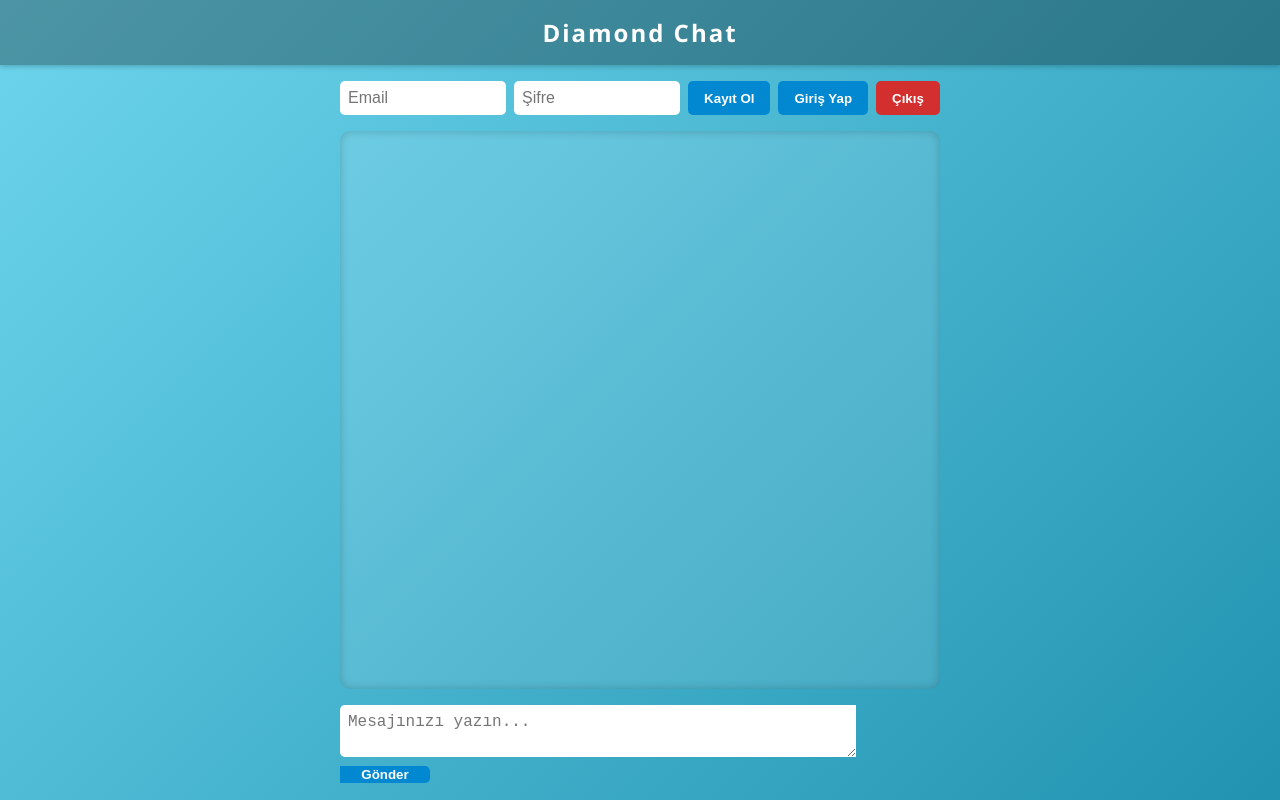
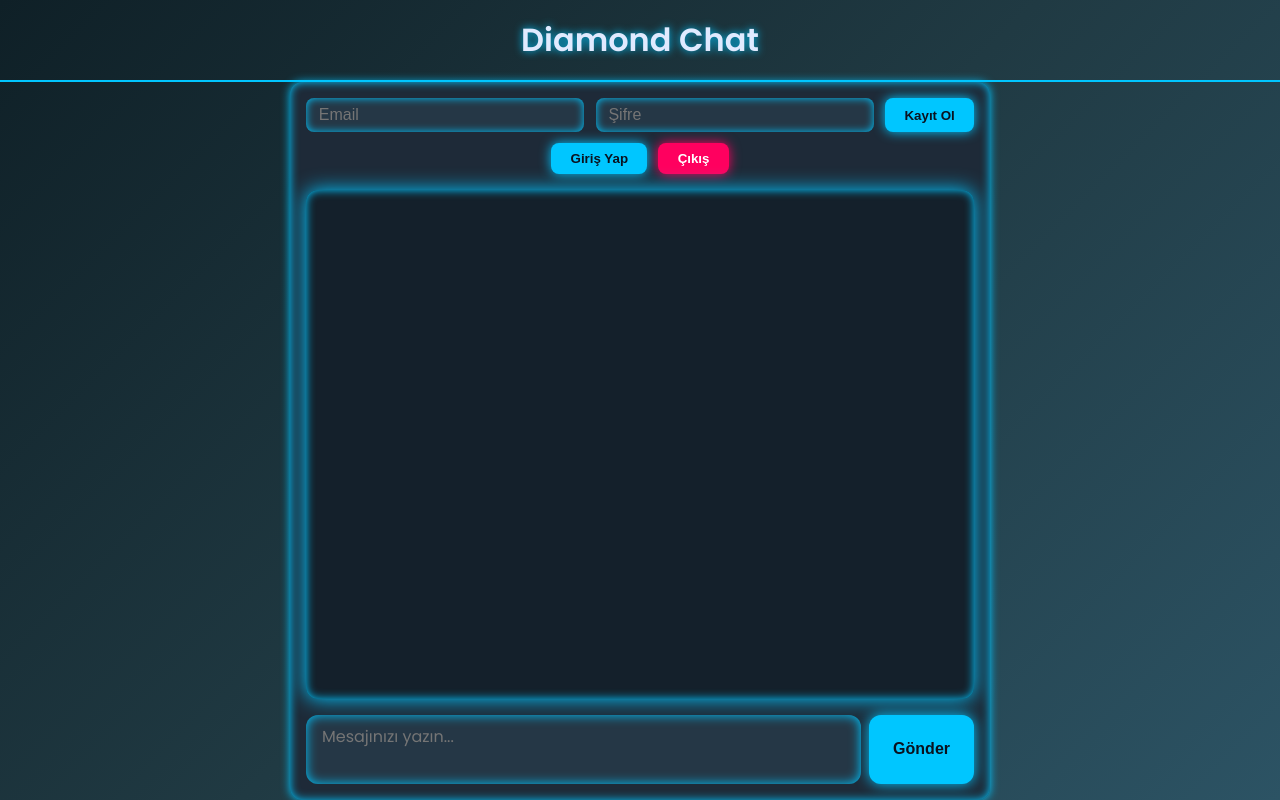
Before and after one commit to nihatsirinn/diamond-chat, a plain HTML site: page index.html in a window 1280 px wide. Drawn offline with Linux system fonts and the light colour scheme; no server answers.

Commit message:
Update style.css

```diff
--- a/style.css
+++ b/style.css
@@ -1,117 +1,186 @@
+@import url('https://fonts.googleapis.com/css2?family=Poppins:wght@400;600&display=swap');
+
+* {
+  box-sizing: border-box;
+}
+
 body {
-  font-family: 'Segoe UI', Tahoma, Geneva, Verdana, sans-serif;
-  background: linear-gradient(135deg, #6dd5ed, #2193b0);
-  color: #fff;
   margin: 0;
+  height: 100vh;
   display: flex;
   flex-direction: column;
-  height: 100vh;
+  font-family: 'Poppins', sans-serif;
+  background: linear-gradient(135deg, #0f2027, #203a43, #2c5364);
+  color: #e0eaff;
 }
+
 header {
-  background-color: rgba(0,0,0,0.3);
+  text-align: center;
+  font-weight: 600;
+  font-size: 2rem;
   padding: 1rem;
-  text-align: center;
-  font-size: 1.5rem;
-  font-weight: 700;
-  letter-spacing: 2px;
-  box-shadow: 0 2px 5px rgba(0,0,0,0.2);
+  border-bottom: 2px solid #00c6ff;
+  text-shadow: 0 0 8px #00c6ff;
+  user-select: none;
 }
+
 main {
   flex: 1;
+  max-width: 700px;
+  margin: auto;
   display: flex;
   flex-direction: column;
   padding: 1rem;
-  max-width: 600px;
-  margin: auto;
-  width: 100%;
+  background: #1e2a38;
+  border-radius: 12px;
+  box-shadow:
+    0 0 10px #00c6ff,
+    inset 0 0 10px #00c6ff;
 }
+
+.auth-container {
+  display: flex;
+  flex-wrap: wrap;
+  gap: 0.7rem;
+  margin-bottom: 1rem;
+  justify-content: center;
+}
+
+.auth-container input {
+  flex: 1 1 150px;
+  padding: 0.5rem 0.8rem;
+  border: none;
+  border-radius: 8px;
+  outline: none;
+  background: #253746;
+  color: #e0eaff;
+  box-shadow: 0 0 8px #00c6ff inset;
+  font-size: 1rem;
+  transition: background-color 0.3s ease;
+}
+
+.auth-container input:focus {
+  background: #30475e;
+}
+
+.auth-container button {
+  background: #00c6ff;
+  border: none;
+  border-radius: 8px;
+  padding: 0.5rem 1.2rem;
+  color: #0a121f;
+  font-weight: 600;
+  cursor: pointer;
+  box-shadow: 0 0 12px #00c6ff;
+  transition: background-color 0.3s ease;
+}
+
+.auth-container button:hover {
+  background: #00a4d6;
+  box-shadow: 0 0 16px #00a4d6;
+}
+
+#logout {
+  background: #ff005f;
+  color: #fff;
+  box-shadow: 0 0 12px #ff005f;
+}
+
+#logout:hover {
+  background: #cc004b;
+  box-shadow: 0 0 16px #cc004b;
+}
+
 #chat-box {
   flex: 1;
-  background: rgba(255,255,255,0.1);
-  border-radius: 10px;
+  background: #14202b;
+  border-radius: 12px;
   padding: 1rem;
   overflow-y: auto;
+  box-shadow:
+    0 0 10px #00c6ff inset,
+    0 0 20px #00c6ff;
+  font-size: 0.9rem;
+  line-height: 1.4;
   margin-bottom: 1rem;
-  box-shadow: inset 0 0 10px rgba(0,0,0,0.2);
-  font-size: 0.9rem;
-  line-height: 1.3;
+  user-select: text;
 }
+
 #chat-box div {
-  margin-bottom: 0.5rem;
-  word-wrap: break-word;
-}
-#message-input {
-  width: calc(100% - 100px);
-  padding: 0.5rem;
-  border-radius: 5px 0 0 5px;
-  border: none;
-  outline: none;
-  font-size: 1rem;
-}
-#send-button {
-  width: 90px;
-  background-color: #0288d1;
-  border: none;
-  border-radius: 0 5px 5px 0;
-  color: white;
-  font-weight: 600;
-  cursor: pointer;
+  margin-bottom: 0.7rem;
+  padding: 0.4rem 0.6rem;
+  border-radius: 8px;
+  background: rgba(0,198,255,0.1);
+  box-shadow: 0 0 6px #00c6ff;
+  word-break: break-word;
   transition: background-color 0.3s ease;
 }
-#send-button:hover {
-  background-color: #026fa4;
+
+#chat-box div:hover {
+  background: rgba(0,198,255,0.2);
 }
-.auth-container {
+
+.input-container {
   display: flex;
   gap: 0.5rem;
-  margin-bottom: 1rem;
-  justify-content: center;
-  flex-wrap: wrap;
 }
-.auth-container input {
-  padding: 0.5rem;
-  border-radius: 5px;
+
+#message-input {
+  flex: 1;
+  resize: none;
+  padding: 0.6rem 1rem;
+  border-radius: 12px;
   border: none;
+  background: #253746;
+  color: #e0eaff;
+  font-size: 1rem;
+  box-shadow: 0 0 12px #00c6ff inset;
   outline: none;
+  transition: background-color 0.3s ease;
+  font-family: 'Poppins', sans-serif;
+}
+
+#message-input:focus {
+  background: #30475e;
+}
+
+#send-button {
+  background: #00c6ff;
+  border: none;
+  border-radius: 12px;
+  padding: 0 1.5rem;
+  color: #0a121f;
+  font-weight: 700;
+  cursor: pointer;
+  box-shadow: 0 0 14px #00c6ff;
+  transition: background-color 0.3s ease;
   font-size: 1rem;
-  width: 150px;
-  max-width: 100%;
+  user-select: none;
 }
-.auth-container button {
-  padding: 0.5rem 1rem;
-  border-radius: 5px;
-  border: none;
-  background-color: #0288d1;
-  color: white;
-  font-weight: 600;
-  cursor: pointer;
-  transition: background-color 0.3s ease;
+
+#send-button:hover {
+  background: #00a4d6;
+  box-shadow: 0 0 18px #00a4d6;
 }
-.auth-container button:hover {
-  background-color: #026fa4;
-}
-#logout {
-  background-color: #d32f2f;
-}
-#logout:hover {
-  background-color: #9a2424;
-}
-@media (max-width: 480px) {
-  #message-input {
-    width: 100%;
-    border-radius: 5px;
-    margin-bottom: 0.5rem;
-  }
-  #send-button {
-    width: 100%;
-    border-radius: 5px;
+
+@media (max-width: 600px) {
+  main {
+    max-width: 100%;
+    border-radius: 0;
   }
   .auth-container {
     flex-direction: column;
-    align-items: center;
+    align-items: stretch;
   }
   .auth-container input,
   .auth-container button {
     width: 100%;
   }
+  #message-input {
+    font-size: 0.95rem;
+  }
+  #send-button {
+    padding: 0 1rem;
+    font-size: 0.95rem;
+  }
 }
```
